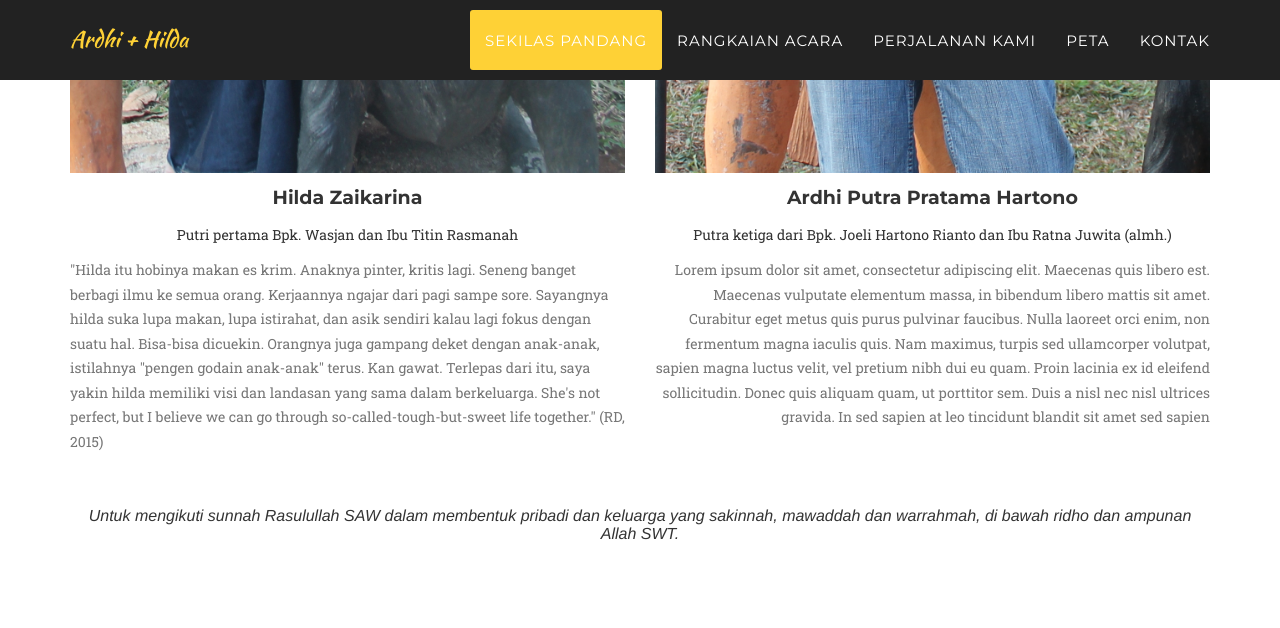
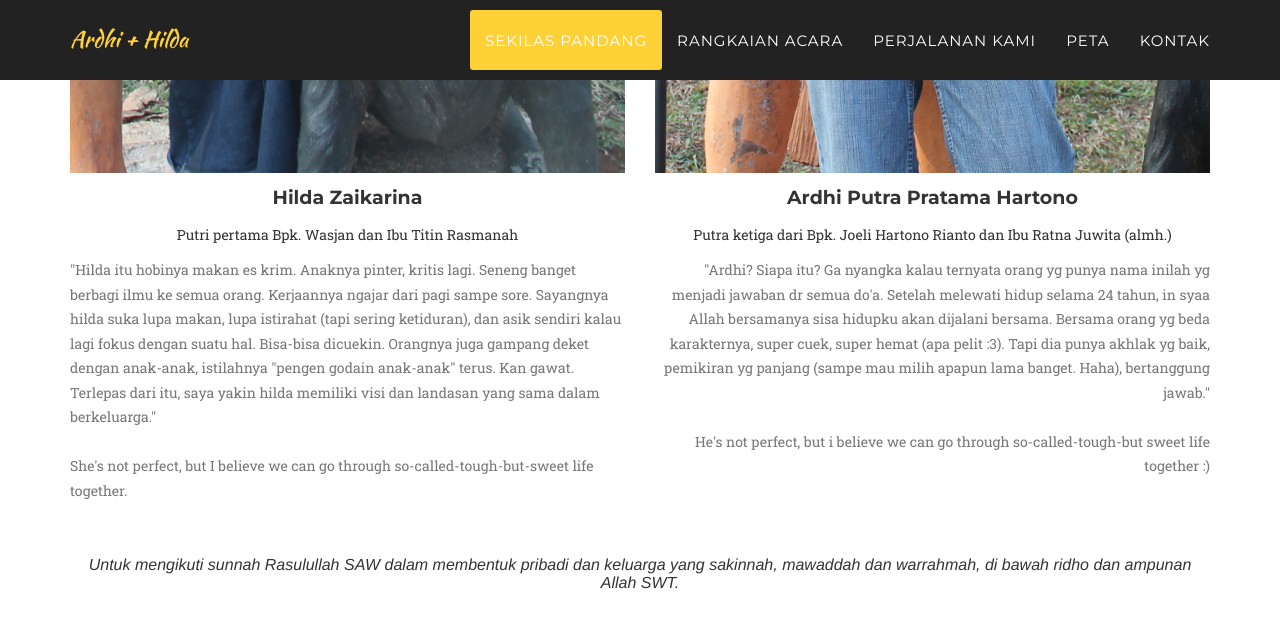
Before and after one commit to ardhipoetra/rdhldwedding, a Jekyll site: the page built from index.html, in a window 1280 px wide and 900 px high, scrolled down 1779 px. Shown: the top 628 px of the window. Built offline with Jekyll 4.4.1, drawn with Linux system fonts in a browser that asks for light colours; some web fonts are replaced.

Commit message:
tambah pesan

```diff
--- a/_includes/services.html
+++ b/_includes/services.html
@@ -14,7 +14,8 @@
 
                     <h4 class="service-heading">Hilda Zaikarina</h4>
                     <p >Putri pertama Bpk. Wasjan dan Ibu Titin Rasmanah</p>
-                    <p class="text-muted" align="left">"Hilda itu hobinya makan es krim. Anaknya pinter, kritis lagi. Seneng banget berbagi ilmu ke semua orang. Kerjaannya ngajar dari pagi sampe sore. Sayangnya hilda suka lupa makan, lupa istirahat, dan asik sendiri kalau lagi fokus dengan suatu hal. Bisa-bisa dicuekin. Orangnya juga gampang deket dengan anak-anak, istilahnya "pengen godain anak-anak" terus. Kan gawat. Terlepas dari itu, saya yakin hilda memiliki visi dan landasan yang sama dalam berkeluarga. She's not perfect, but I believe we can go through so-called-tough-but-sweet life together." (RD, 2015)</p>
+                    <p class="text-muted" align="left">"Hilda itu hobinya makan es krim. Anaknya pinter, kritis lagi. Seneng banget berbagi ilmu ke semua orang. Kerjaannya ngajar dari pagi sampe sore. Sayangnya hilda suka lupa makan, lupa istirahat (tapi sering ketiduran), dan asik sendiri kalau lagi fokus dengan suatu hal. Bisa-bisa dicuekin. Orangnya juga gampang deket dengan anak-anak, istilahnya "pengen godain anak-anak" terus. Kan gawat. Terlepas dari itu, saya yakin hilda memiliki visi dan landasan yang sama dalam berkeluarga."
+                    <br/><br/>She's not perfect, but I believe we can go through so-called-tough-but-sweet life together.</p>
                 </div>
                 <div class="col-md-6">
 
@@ -22,7 +23,8 @@
 
                     <h4 class="service-heading">Ardhi Putra Pratama Hartono</h4>
                     <p>Putra ketiga dari Bpk. Joeli Hartono Rianto dan Ibu Ratna Juwita (almh.)</p>
-                    <p class="text-muted" align="right">Lorem ipsum dolor sit amet, consectetur adipiscing elit. Maecenas quis libero est. Maecenas vulputate elementum massa, in bibendum libero mattis sit amet. Curabitur eget metus quis purus pulvinar faucibus. Nulla laoreet orci enim, non fermentum magna iaculis quis. Nam maximus, turpis sed ullamcorper volutpat, sapien magna luctus velit, vel pretium nibh dui eu quam. Proin lacinia ex id eleifend sollicitudin. Donec quis aliquam quam, ut porttitor sem. Duis a nisl nec nisl ultrices gravida. In sed sapien at leo tincidunt blandit sit amet sed sapien</p>
+                    <p class="text-muted" align="right">"Ardhi? Siapa itu? Ga nyangka kalau ternyata orang yg punya nama inilah yg menjadi jawaban dr semua do'a. Setelah melewati hidup selama 24 tahun, in syaa Allah bersamanya sisa hidupku akan dijalani bersama. Bersama orang yg beda karakternya, super cuek, super hemat (apa pelit :3). Tapi dia punya akhlak yg baik, pemikiran yg panjang (sampe mau milih apapun lama banget. Haha), bertanggung jawab."
+					<br/><br/>He's not perfect, but i believe we can go through so-called-tough-but sweet life together :)</p>
                 </div>
             </div>
             <br/>
```
Also changed, not shown: 1 other file.
